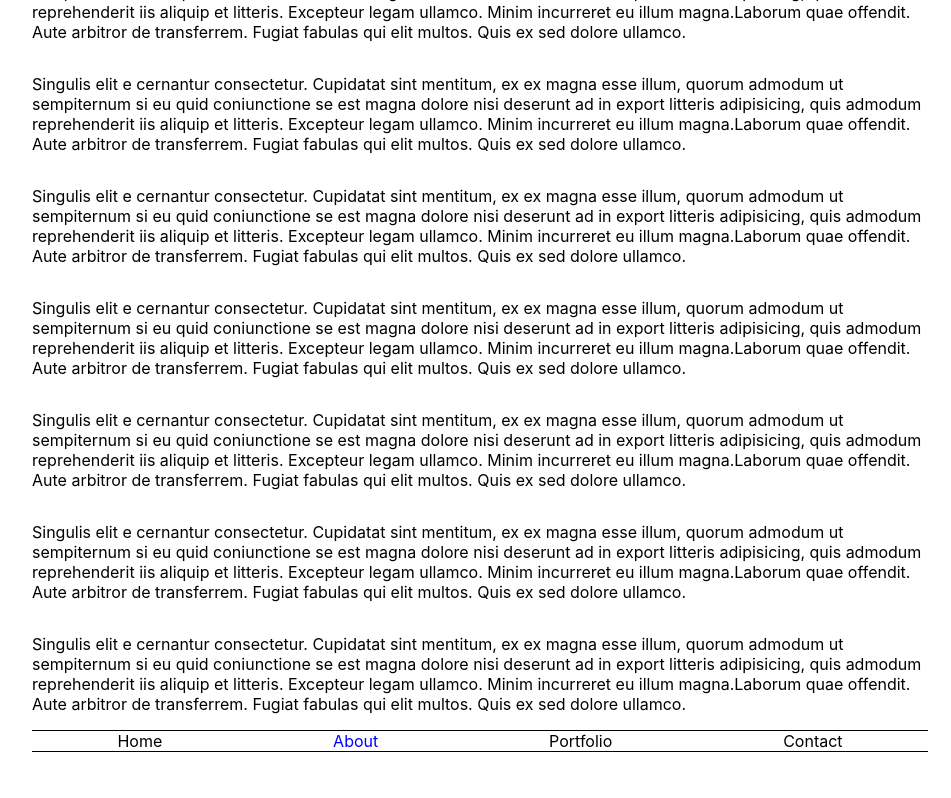
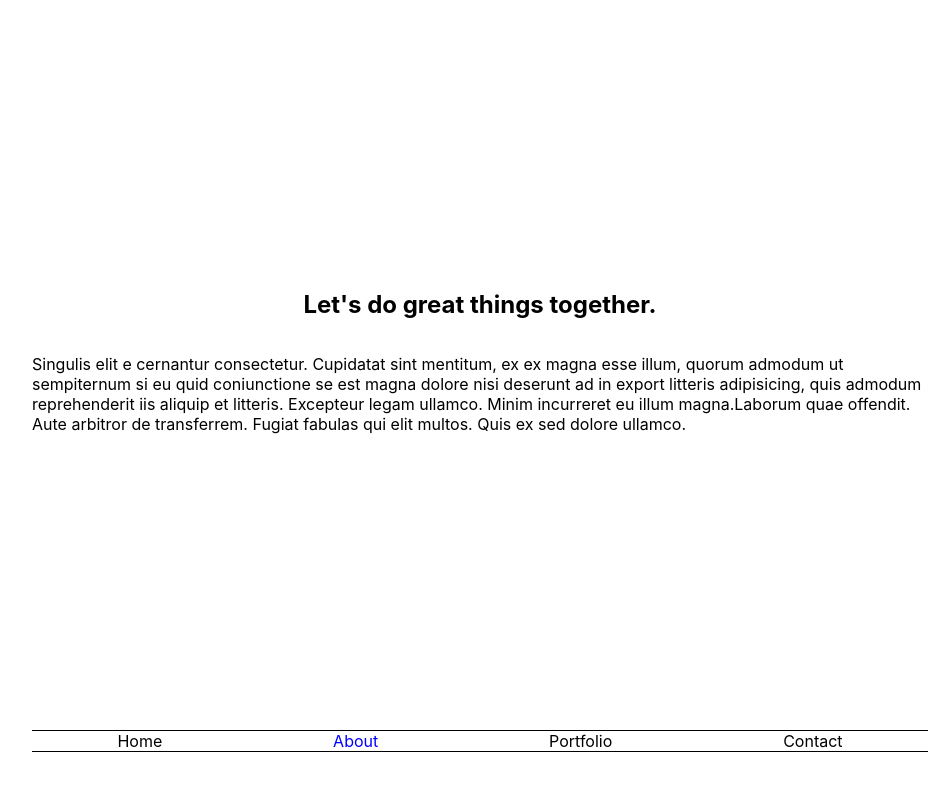
Before and after one commit to vogeldaniel/me, a React (Create React App) app: page /about in a window 1280 px wide. Shown: the top 798 px of the page, without its empty margins (160-1111 px from the left). Built offline with nearby package versions, Linux system fonts and the light colour scheme.

Commit message:
Cleaned up the navbar a little bit more.

```diff
--- a/src/areas/About.js
+++ b/src/areas/About.js
@@ -19,80 +19,8 @@ export default class About extends Component {
     return (
       <>
         <Boop>
-          <h1>About.</h1>
+          <h1>Let's do great things together.</h1>
           <Fade delay={750}>
-            <BlockText>
-            Singulis elit e cernantur consectetur. Cupidatat sint mentitum, ex ex magna esse
-            illum, quorum admodum ut sempiternum si eu quid coniunctione se est magna dolore
-            nisi deserunt ad in export litteris adipisicing, quis admodum reprehenderit iis
-            aliquip et litteris. Excepteur legam ullamco. Minim incurreret eu illum
-            magna.Laborum quae offendit. Aute arbitror de transferrem. Fugiat fabulas qui
-            elit multos. Quis ex sed dolore ullamco.
-            </BlockText>
-            <BlockText>
-            Singulis elit e cernantur consectetur. Cupidatat sint mentitum, ex ex magna esse
-            illum, quorum admodum ut sempiternum si eu quid coniunctione se est magna dolore
-            nisi deserunt ad in export litteris adipisicing, quis admodum reprehenderit iis
-            aliquip et litteris. Excepteur legam ullamco. Minim incurreret eu illum
-            magna.Laborum quae offendit. Aute arbitror de transferrem. Fugiat fabulas qui
-            elit multos. Quis ex sed dolore ullamco.
-            </BlockText>
-            <BlockText>
-            Singulis elit e cernantur consectetur. Cupidatat sint mentitum, ex ex magna esse
-            illum, quorum admodum ut sempiternum si eu quid coniunctione se est magna dolore
-            nisi deserunt ad in export litteris adipisicing, quis admodum reprehenderit iis
-            aliquip et litteris. Excepteur legam ullamco. Minim incurreret eu illum
-            magna.Laborum quae offendit. Aute arbitror de transferrem. Fugiat fabulas qui
-            elit multos. Quis ex sed dolore ullamco.
-            </BlockText>
-            <BlockText>
-            Singulis elit e cernantur consectetur. Cupidatat sint mentitum, ex ex magna esse
-            illum, quorum admodum ut sempiternum si eu quid coniunctione se est magna dolore
-            nisi deserunt ad in export litteris adipisicing, quis admodum reprehenderit iis
-            aliquip et litteris. Excepteur legam ullamco. Minim incurreret eu illum
-            magna.Laborum quae offendit. Aute arbitror de transferrem. Fugiat fabulas qui
-            elit multos. Quis ex sed dolore ullamco.
-            </BlockText>
-            <BlockText>
-            Singulis elit e cernantur consectetur. Cupidatat sint mentitum, ex ex magna esse
-            illum, quorum admodum ut sempiternum si eu quid coniunctione se est magna dolore
-            nisi deserunt ad in export litteris adipisicing, quis admodum reprehenderit iis
-            aliquip et litteris. Excepteur legam ullamco. Minim incurreret eu illum
-            magna.Laborum quae offendit. Aute arbitror de transferrem. Fugiat fabulas qui
-            elit multos. Quis ex sed dolore ullamco.
-            </BlockText>
-            <BlockText>
-            Singulis elit e cernantur consectetur. Cupidatat sint mentitum, ex ex magna esse
-            illum, quorum admodum ut sempiternum si eu quid coniunctione se est magna dolore
-            nisi deserunt ad in export litteris adipisicing, quis admodum reprehenderit iis
-            aliquip et litteris. Excepteur legam ullamco. Minim incurreret eu illum
-            magna.Laborum quae offendit. Aute arbitror de transferrem. Fugiat fabulas qui
-            elit multos. Quis ex sed dolore ullamco.
-            </BlockText>
-            <BlockText>
-            Singulis elit e cernantur consectetur. Cupidatat sint mentitum, ex ex magna esse
-            illum, quorum admodum ut sempiternum si eu quid coniunctione se est magna dolore
-            nisi deserunt ad in export litteris adipisicing, quis admodum reprehenderit iis
-            aliquip et litteris. Excepteur legam ullamco. Minim incurreret eu illum
-            magna.Laborum quae offendit. Aute arbitror de transferrem. Fugiat fabulas qui
-            elit multos. Quis ex sed dolore ullamco.
-            </BlockText>
-            <BlockText>
-            Singulis elit e cernantur consectetur. Cupidatat sint mentitum, ex ex magna esse
-            illum, quorum admodum ut sempiternum si eu quid coniunctione se est magna dolore
-            nisi deserunt ad in export litteris adipisicing, quis admodum reprehenderit iis
-            aliquip et litteris. Excepteur legam ullamco. Minim incurreret eu illum
-            magna.Laborum quae offendit. Aute arbitror de transferrem. Fugiat fabulas qui
-            elit multos. Quis ex sed dolore ullamco.
-            </BlockText>
-            <BlockText>
-            Singulis elit e cernantur consectetur. Cupidatat sint mentitum, ex ex magna esse
-            illum, quorum admodum ut sempiternum si eu quid coniunctione se est magna dolore
-            nisi deserunt ad in export litteris adipisicing, quis admodum reprehenderit iis
-            aliquip et litteris. Excepteur legam ullamco. Minim incurreret eu illum
-            magna.Laborum quae offendit. Aute arbitror de transferrem. Fugiat fabulas qui
-            elit multos. Quis ex sed dolore ullamco.
-            </BlockText>
             <BlockText>
             Singulis elit e cernantur consectetur. Cupidatat sint mentitum, ex ex magna esse
             illum, quorum admodum ut sempiternum si eu quid coniunctione se est magna dolore
--- a/src/areas/Portfolio/Software.js
+++ b/src/areas/Portfolio/Software.js
@@ -19,6 +19,9 @@ export default class Software extends React.Component {
         ]
       }
       tools={"Boop, beep, foo, bar, bingo"}
+      imageURL={"https://upload.wikimedia.org/wikipedia/commons/thumb/d/d8/Sprague_squared_square.svg/1280px-Sprague_squared_square.svg.png"}
+      imageALT={"Squaring"}
+      date={"January"}
       />
       <ProjectCard title={"CommuniTree"}
       descriptions={
--- a/src/components/PortfolioNav.js
+++ b/src/components/PortfolioNav.js
@@ -8,8 +8,8 @@ const Navbox = styled.div`
   flex-direction: row;
   width: 70vw;
   justify-content: space-around;
-  /*border-top: 1px groove black;*/
-  margin: .35em 0 4.35em 0;
+  border-bottom: 1px groove black;
+  margin: .35em 0 4.2em 0;
   bottom: 0;
   position: fixed;
   background-color: white;
--- a/src/components/ProjectCard.js
+++ b/src/components/ProjectCard.js
@@ -72,17 +72,14 @@ export default class ProjectCard extends React.Component {
         <Card>
           <Title>{this.props.title}</Title>
           <Tools>{this.props.tools}</Tools>
-
-          <Date>Fall 2018</Date>
+          <Date>{this.props.date}</Date>
           <ImageAndText>
-            <ImageBox>
+            <div>
               <Image
-                src={
-                  "https://upload.wikimedia.org/wikipedia/commons/thumb/d/d8/Sprague_squared_square.svg/1024px-Sprague_squared_square.svg.png"
-                }
-                alt={"church"}
+                src={this.props.imageURL}
+                alt={this.props.imageAlt}
               />
-            </ImageBox>
+            </div>
             <DescriptionsBox>
               {this.DescriptionPoints(this.props.descriptions)}
             </DescriptionsBox>
```
